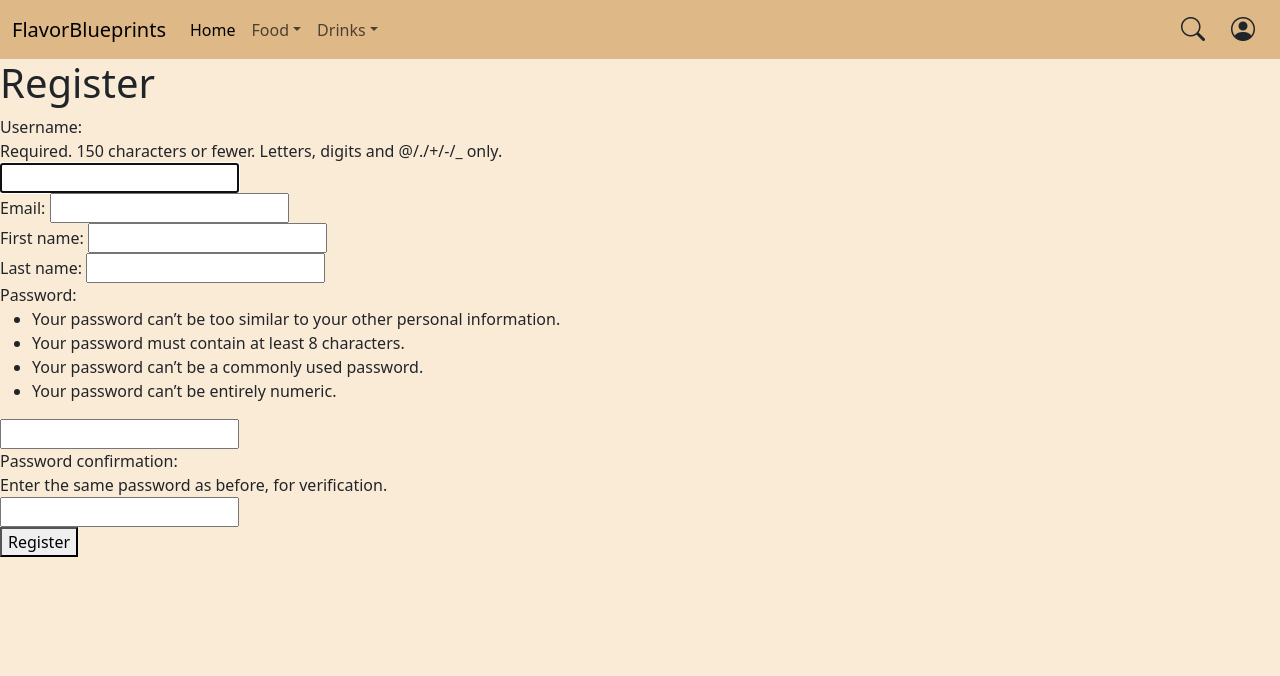
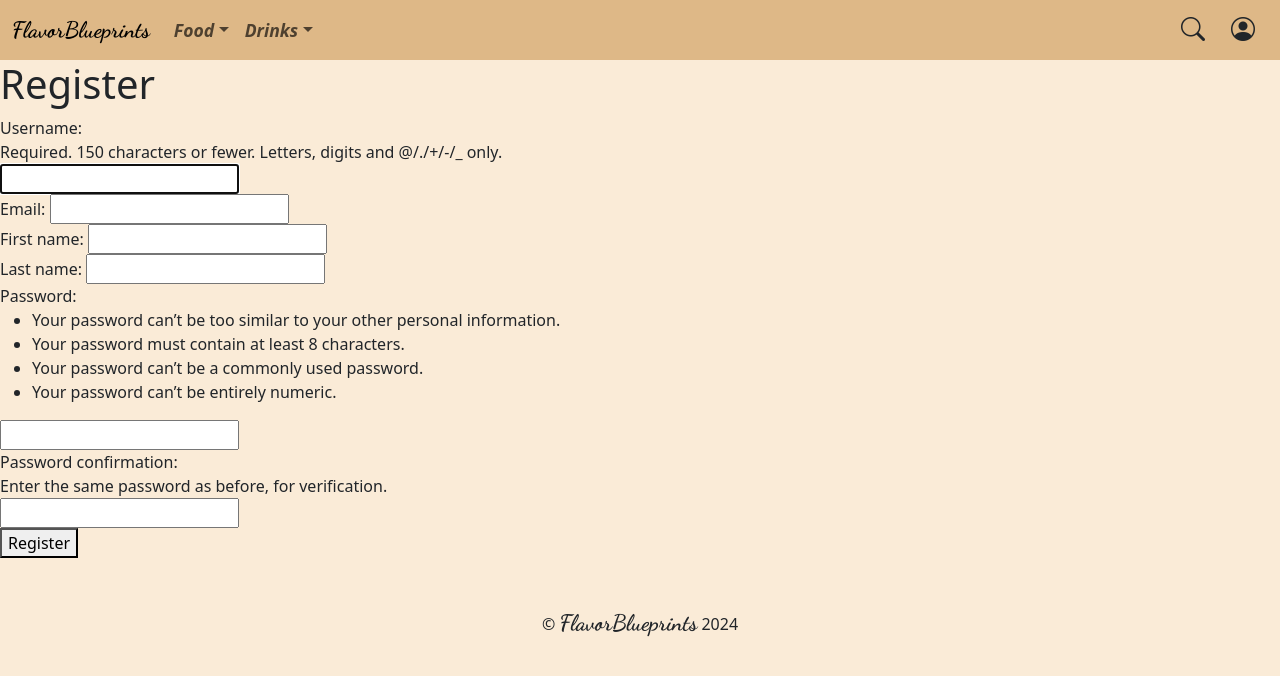
Before and after one commit to kouridakis/itc4214-final, a Django app: page /accounts/register/ in a window 1280 px wide. Shown: the top 676 px of the page. Run offline with Django 5.2, Linux system fonts and the light colour scheme.

Commit message:
Add footer to layout.html, and make nav links work.

```diff
--- a/flavorblueprints/static/common/css/style.css
+++ b/flavorblueprints/static/common/css/style.css
@@ -5,6 +5,15 @@ body {
 
 .navbar {
     background-color: burlywood;
+}
+.navbar-nav a {
+    font-size: 1.1rem;
+}
+.dropdown-menu {
+    background-color: antiquewhite;
+}
+.dropdown-menu a:hover {
+    background-color: rgba(255, 255, 255, 0.7);
 }
 
 .card {
@@ -15,3 +24,11 @@ body {
     height: 20rem;
     object-fit: cover;
 }
+
+.logo {
+    font-family: "Dancing Script", cursive;
+    font-optical-sizing: auto;
+    font-weight: 700;
+    font-style: normal;
+    font-size: 1.4rem;
+}
--- a/flavorblueprints/templates/common/layout.html
+++ b/flavorblueprints/templates/common/layout.html
@@ -19,6 +19,11 @@
     <link
         rel="stylesheet"
         href="https://cdn.jsdelivr.net/npm/bootstrap-icons@1.11.3/font/bootstrap-icons.min.css">
+    <!-- Google Fonts -->
+    <link rel="preconnect" href="https://fonts.googleapis.com">
+    <link rel="preconnect" href="https://fonts.gstatic.com" crossorigin>
+    <link rel="stylesheet"
+        href="https://fonts.googleapis.com/css2?family=Dancing+Script:wght@700&display=swap" >
     <!-- jQuery -->
     <script
         src="https://code.jquery.com/jquery-3.7.1.min.js"
@@ -30,12 +35,12 @@
 </head>
 <body>
     <!-- Navbar -->
-    <nav class="navbar navbar-expand-lg sticky-top">
+    <nav class="navbar navbar-expand-md sticky-top">
         <div class="container-fluid">
-            <a href="#" class="navbar-brand">FlavorBlueprints</a>
+            <a href="{% url 'recipes:index' %}" class="navbar-brand logo">FlavorBlueprints</a>
             <!-- Search and login buttons stay next to the toggle button
                 even when the navbar collapses.-->
-            <div class="d-flex order-lg-1">
+            <div class="d-flex order-md-1">
                 <a href="#" class="btn" aria-label="Search">
                     <i class="bi bi-search h4"></i></a>
                 <a href="#" class="btn" aria-label="Login">
@@ -47,32 +52,26 @@
                     <span class="navbar-toggler-icon"></span>
                 </button>
             </div>
-            <div class="collapse navbar-collapse" id="navbarContent">
-                <ul class="navbar-nav me-auto mb-2 mb-lg-0">
-                    <li class="nav-item">
-                        <a href="#" class="nav-link active"
-                            aria-current="page">Home</a>
-                    </li>
+            <div class="collapse navbar-collapse fw-semibold fst-italic" id="navbarContent">
+                <ul class="navbar-nav me-auto mb-2 mb-md-0">
                     <li class="nav-item dropdown">
-                        <a href="#" class="nav-link dropdown-toggle"
+                        <a href="#" class="nav-link dropdown-toggle text-center text-md-start"
                             role="button" data-bs-toggle="dropdown"
                             aria-expanded="false">Food</a>
                         <ul class="dropdown-menu">
-                            <li><a href="#"
-                                class="dropdown-item">Category 1</a></li>
-                            <li><a href="#"
-                                class="dropdown-item">Category 2</a></li>
+                            <li><a href="{% url 'recipes:category' '1' %}"
+                                class="dropdown-item">Vegan</a></li>
+                            <li><a href="{% url 'recipes:category' '2' %}"
+                                class="dropdown-item">Vegetarian</a></li>
                         </ul>
                     </li>
                     <li class="nav-item dropdown">
-                        <a href="#" class="nav-link dropdown-toggle"
+                        <a href="#" class="nav-link dropdown-toggle text-center text-md-start"
                             role="button" data-bs-toggle="dropdown"
                             aria-expanded="false">Drinks</a>
                         <ul class="dropdown-menu">
-                            <li><a href="#"
-                                class="dropdown-item">Category 1</a></li>
-                            <li><a href="#"
-                                class="dropdown-item">Category 2</a></li>
+                            <li><a href="{% url 'recipes:category' '3' %}"
+                                class="dropdown-item">Cocktails</a></li>
                         </ul>
                     </li>
                 </ul>
@@ -85,5 +84,9 @@
     {% endblock %}
     </div>
 
+    <!-- Footer -->
+    <footer class="container-fluid text-center pt-5 pb-2">
+        <p>&copy; <span class="logo">FlavorBlueprints</span> 2024</p>
+    </footer>
 </body>
 </html>
```
